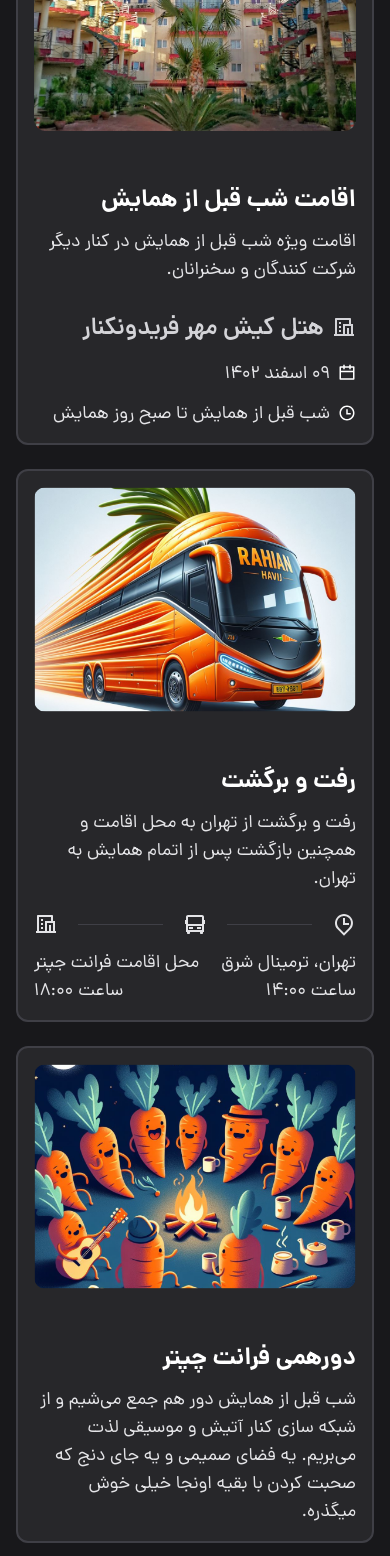
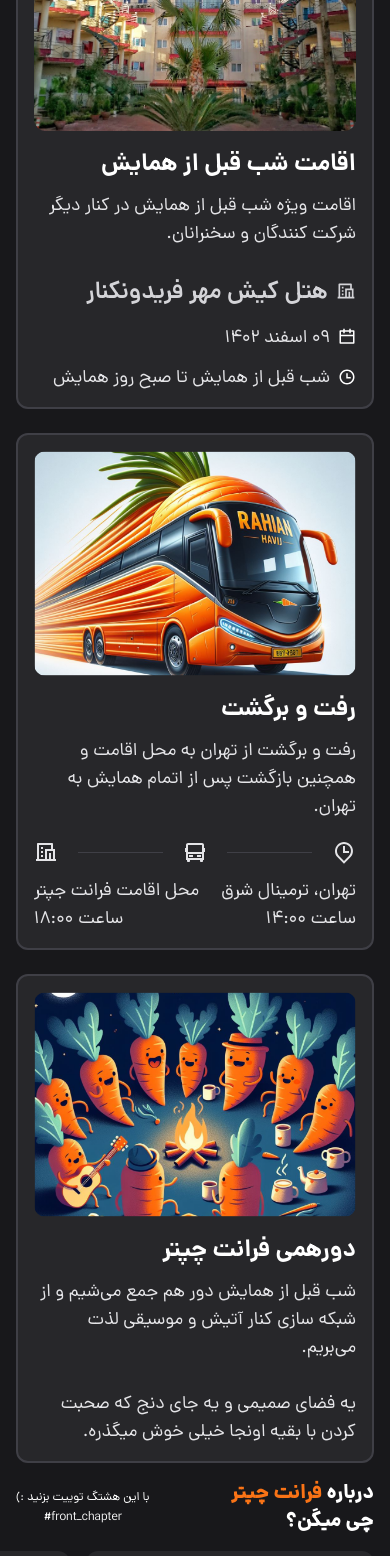
Before and after one commit to frontChapter/website-frontend, a Next.js app: page / in a window 390 px wide. Shown: the part 5379-6935 px from the top of the page. Built offline with nearby package versions, Linux system fonts and the light colour scheme.

Commit message:
feat: update `<Plan>` responsive styles

```diff
--- a/src/app/components/AdditionalPlans/Plan.tsx
+++ b/src/app/components/AdditionalPlans/Plan.tsx
@@ -9,6 +9,7 @@ import {
 
 // ** data
 import { AdditionalPlan } from "@/data/additionalPlans";
+import { cn } from "@/utils/styles";
 
 const Plan = ({
   image,
@@ -20,8 +21,8 @@ const Plan = ({
   transport,
 }: AdditionalPlan) => {
   return (
-    <div className="mx-4 flex min-h-64 max-w-md flex-col gap-y-5 rounded-xl border-2 border-zinc-700 bg-zinc-800 md:max-w-[850px] md:flex-row-reverse md:gap-4">
-      <div className="flex shrink-0 items-center p-4 md:w-1/3 md:border-r md:border-zinc-700 md:p-6">
+    <div className="mx-4 flex min-h-64 max-w-md flex-col rounded-xl border-2 border-zinc-700 bg-zinc-800 md:max-w-[850px] md:flex-row-reverse">
+      <div className="flex shrink-0 items-center p-4 pb-0 md:w-1/3 md:border-r md:border-zinc-700 md:p-6">
         <Image
           src={image.desktop.src}
           alt={image.desktop.alt}
@@ -34,20 +35,22 @@ const Plan = ({
         />
       </div>
       <div className="flex grow flex-col gap-y-5 p-4 md:items-start md:justify-between md:p-6">
-        <div className="flex flex-col gap-3">
-          <div className="md:flex md:justify-between">
-            <p className="text-2xl font-bold md:text-3xl">{title}</p>
-          </div>
-          <p className="text-lg leading-7 text-zinc-200 md:text-xl">
+        <div
+          className={cn("flex flex-col gap-3", {
+            "md:gap-6": !place && !transport,
+          })}
+        >
+          <h3 className="text-2xl font-bold md:text-3xl">{title}</h3>
+          <p className="whitespace-pre-wrap text-lg text-zinc-200 md:text-xl">
             {description}
           </p>
         </div>
         {place && (
           <div className="flex w-full flex-col gap-4">
             <div className="mt-2 flex justify-between">
-              <div className="flex items-center gap-2 text-2xl font-semibold text-zinc-300 md:text-start">
-                <RiHotelLine />
-                <span>{place.name}</span>
+              <div className="flex items-center gap-2 font-semibold text-zinc-300 md:text-start">
+                <RiHotelLine className="text-xl" />
+                <span className="text-2xl">{place.name}</span>
               </div>
             </div>
             <div className="flex flex-col gap-3 text-lg md:flex-row md:justify-between lg:items-center">
```
